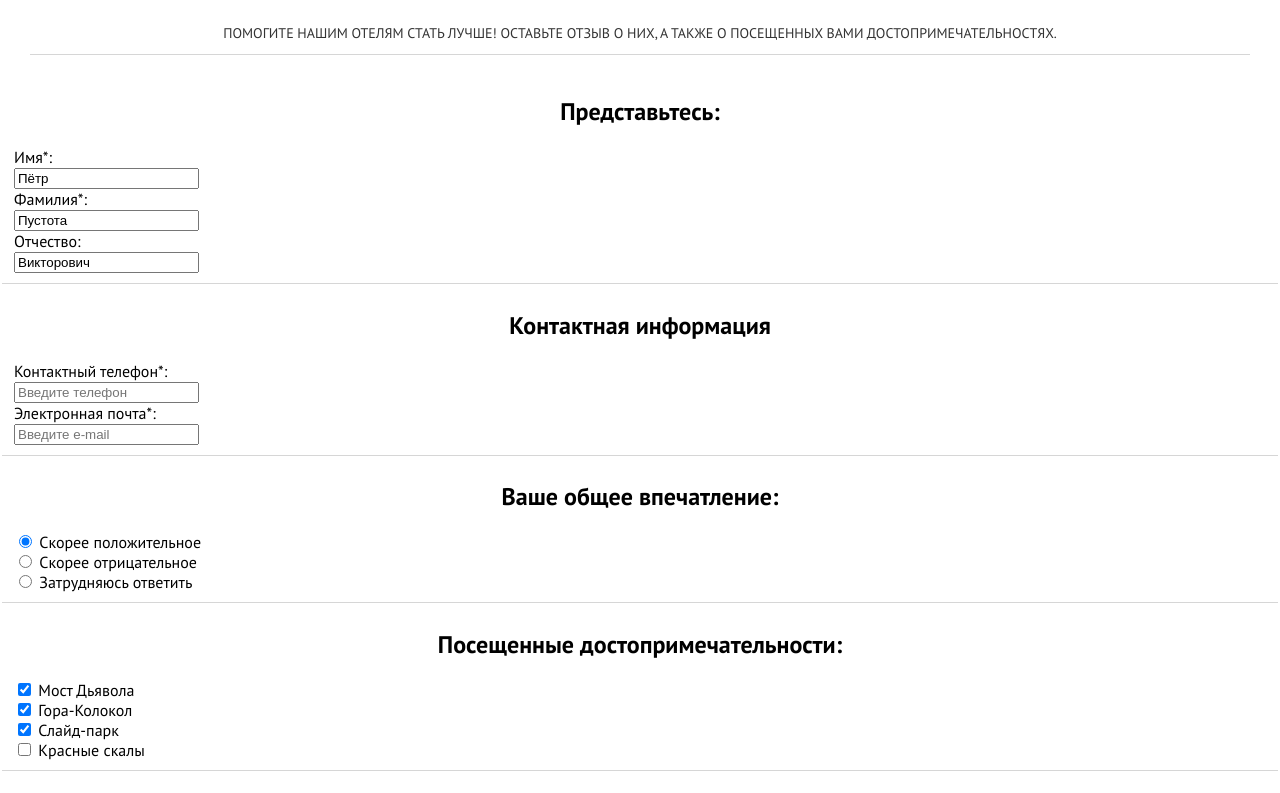
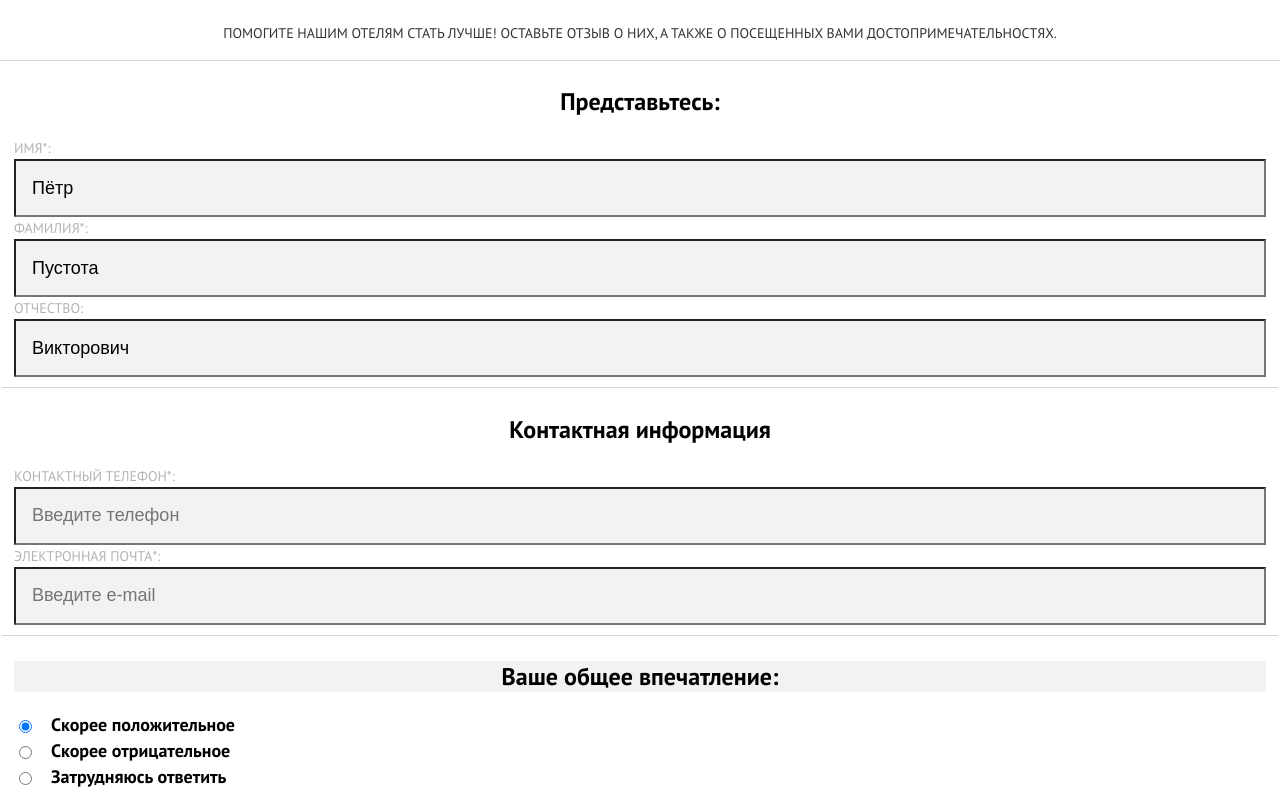
Before and after one commit to htmlacademy-adaptive/1983821-sedona-25, a website: page source/form.html in a window 1280 px wide. Shown: the part 340-1133 px from the top of the page. Drawn offline with nearby package versions, Linux system fonts and the light colour scheme; files that its build step writes are made by us from their sources; files whose address does not match are found by name.

Commit message:
just first case

```diff
--- a/source/form.html
+++ b/source/form.html
@@ -50,7 +50,7 @@
 
     <section class="form">
       <form action="https://echo.htmlacademy.ru" method="post">
-        <div class="form__wrapper-fieldset">
+        <div class="form__wrapper--fieldset">
           <fieldset class="form__fieldset form__fieldset--data">
             <h2 class="form__fieldset-title">Представьтесь:</h2>
             <ul class="form__contact-list list-reset">
@@ -106,21 +106,21 @@
         <fieldset class="form__fieldset form__fieldset--attractions">
           <h2 class="form__fieldset-title form__fieldset-title--lines">Посещенные достопримечательности:</h2>
           <ul class="form__options list-reset">
-            <li class="form__options--item">
-              <input class="form__options--input" type="checkbox" name="attractions" value="мост-дьявола" id="devil-bridge" checked="">
-              <label class="form__options--label form__options-label--check" for="devil-bridge">Мост Дьявола</label>
+            <li class="form__options-item">
+              <input class="form__options-input" type="checkbox" name="attractions" value="мост-дьявола" id="devil-bridge" checked="">
+              <label class="form__options-label form__options-label--check" for="devil-bridge">Мост Дьявола</label>
             </li>
-            <li class="form__options--item">
+            <li class="form__options-item">
 
-              <input class="form__options--input" type="checkbox" name="attractions" value="гора-колокол" id="bell-mountain" checked="">
-              <label class="form__options--label form__options-label--check" for="bell-mountain">Гора-Колокол</label>
+              <input class="form__options-input" type="checkbox" name="attractions" value="гора-колокол" id="bell-mountain" checked="">
+              <label class="form__options-label form__options-label--check" for="bell-mountain">Гора-Колокол</label>
 
             </li>
-            <li class="form__options--item">
+            <li class="form__options-item">
               <input class="form__options-input" type="checkbox" name="attractions" value="Слайд-парк" id="slide-park" checked="">
               <label class="form__options-label form__options-label--check" for="slide-park">Слайд-парк</label>
             </li>
-            <li class="form__options--item">
+            <li class="form__options-item">
               <input class="form__options-input" type="checkbox" name="attractions" value="Красные-скалы" id="red-rocks">
               <label class="form__options-label form__options-label--check" for="red-rocks">Красные скалы</label>
             </li>
--- a/source/sass/blocks/filter.scss
+++ b/source/sass/blocks/filter.scss
@@ -1,21 +1,3 @@
-/*.filter-infrastructure,
-.filter-accomodation,
-.catalog-filter-list,
-.price-limits-area {
-    justify-content: left;
-    margin-left: -20px;
-    padding-left: -20px;
-    list-style: none;
-    border: none;
-    display: flex;
-    flex-direction: column;
-} */
-/*.form__contact-item {
-    display: flex;
-    flex-direction: column;
-  background-color: aquamarine;
-}*/
-
 .form__fieldset {
   display: grid;
   align-items: center;
@@ -28,10 +10,65 @@
   grid-template-columns: 1fr;
 }
 
-.form__wrapper-fieldset {
+/*.form__fieldset.form__fieldset:nth-last-child(1),
+.form__fieldset.form__fieldset:nth-last-child(2) {
+  border-bottom: none;
+}
+*/
+.form__wrapper--fieldset {
+  display: block;
   width: 100%;
+
+  border-top: 1px solid #d6d6d6;
 }
 
 .form__fieldset-title {
   text-align: center;
 }
+
+.form__contact-input {
+  width: 100%;
+  height: 58px;
+  padding-left: 16px;
+
+  font-weight: 700, bold;
+  font-size: 18px;
+  line-height: 26px;
+
+  background-color: #f2f2f2;
+}
+
+.form__contact-label {
+  font-weight: 400, Regular;
+  font-size: 14px;
+  line-height: 21px;
+  color: rgba(0, 0, 0, 0.3);
+  text-transform: uppercase;
+}
+
+.form__options-label {
+  /* identical to box height, or 144% */
+  display: flex;
+  align-items: center;
+  margin-left: 16px;
+
+  font-weight: 700;
+  font-size: 18px;
+  line-height: 26px;
+  color: #000000;
+}
+
+.form__options-item {
+  display: flex;
+}
+
+.form__fieldset-title--lines {
+  /* position: absolute;
+  left: 20px;
+  width: 279px;
+  height: 150px;
+  top: 1759px;*/
+  background: #f2f2f2;
+
+  mix-blend-mode: normal;
+}
--- a/source/sass/blocks/gallery.scss
+++ b/source/sass/blocks/gallery.scss
@@ -10,7 +10,7 @@
   padding: 10px 20px 25px;
 
   border: 0;
-  border-style: dashed;
+  border-style: solid;
   border-color: #e5e5e5;
   border-top-width: 1px;
 }
@@ -29,9 +29,9 @@
   margin-bottom: 5px;
 }
 
-/*.gallery__list:nth-last-child() .gallery__item {
-  border-bottom-width: 1px;
-}*/
+.gallery__list.gallery__list:nth-last-child(1) .gallery__item {
+  border-bottom: 1px solid #e5e5e5;
+}
 
 .video {
   display: block;
--- a/source/sass/blocks/welcome.scss
+++ b/source/sass/blocks/welcome.scss
@@ -40,14 +40,13 @@
 
 .welcome__overview {
   margin: 0;
-  padding-bottom: 10px;
 
   font-size: 14px;
   line-height: 21px;
   color: #333333;
   text-transform: uppercase;
 
-  border-bottom: 1px solid #d6d6d6;
+  /* border-bottom: 1px solid #d6d6d6;*/
 }
 
 .welcome--page img {
```
